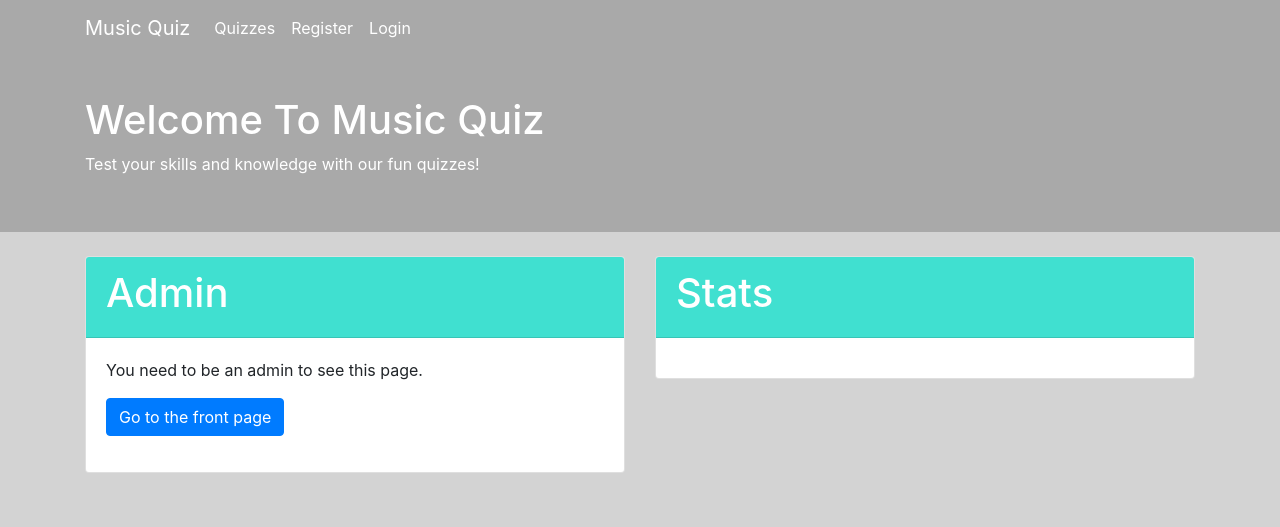
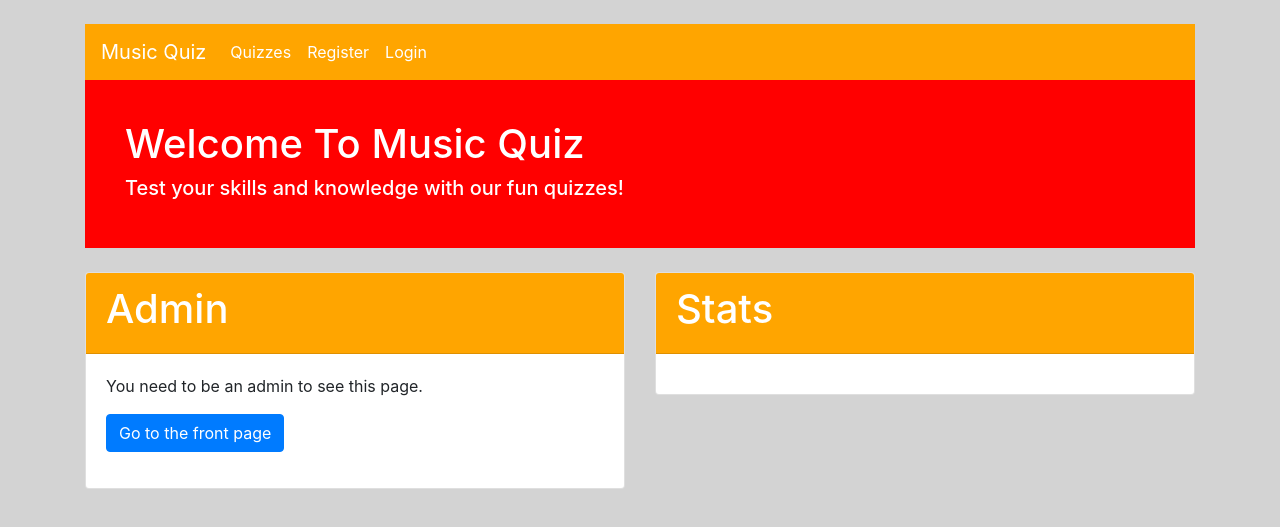
Before and after one commit to KooEeVee/24dbwebapp, a Flask app: page /admin in a window 1280 px wide. Shown: the top 527 px of the page. Run offline with Flask 3, Linux system fonts and the light colour scheme.

Commit message:
edit UI and design

```diff
--- a/templates/admin.html
+++ b/templates/admin.html
@@ -17,12 +17,10 @@
             <p><a class="btn btn-primary" href="/newquiz" role="button">Create new quiz</a></p>
             <p><a class="btn btn-primary" href="/" role="button">Play quizzes</a></p>
             <H2>Your quizzes</H2>
-
         {% else %}
             <p><a class="btn btn-primary" href="/newquiz" role="button">Create new quiz</a></p>
             <p><a class="btn btn-primary" href="/" role="button">Play quizzes</a></p>
             <H2>Your quizzes</H2>
-
             {% for quiz_label, quiz in dict_quizzes.items() %}
                 <h4>Name: {{ quiz_label }}</h4>
                 <h6>Category: {{ quiz.category }}</h6>
@@ -32,10 +30,8 @@
                     {% else %}
                         <h6>Published at: {{ quiz.published_at }}</h6>
                     {% endif %}
-
                 {% for question_label, question in quiz.questions.items() %}
                     <p>Question: {{ question_label }}</p>
-
                     <ul>
                         {% for option in question.options %}
                         <li>
@@ -43,9 +39,7 @@
                         </li>
                         {% endfor %}
                     </ul>
-
                 {% endfor %}
-
                 {% if quiz.published %}
                     <p>If you want to remove this quiz, click the button.</p>
                     <form action="/quizremoved" method="POST">
@@ -54,37 +48,26 @@
                     <input type="hidden" name="csrf_token" value="{{ session.csrf_token }}">
                     <button type="submit" class="btn btn-danger">Remove quiz</button>
                     </form>
-
                 {% else %}
                     <p><a class="btn btn-primary" href="/adminquiz/{{ quiz.quiz_id }}" role="button">Set correct options and publish quiz</a></p>
-
                 {% endif %}
-
+                <hr>
             {% endfor %}
-
         {% endif %}
-
     {% else %}
         <p>You need to be an admin to see this page.</p>
         <p><a class="btn btn-primary" href="/" role="button">Go to the front page</a></p>
-
     {% endif %}
-
 {% endblock %}
 
-
 {% block rightcardheader1 %}
-
     <h1>Stats</h1>
-
 {% endblock %}
 
 {% block contentrow1col2 %}
-
     {% if session.username and session.role == 'admin' %}
-
         <H2>Your quizzes played</H2>
-        <table class="table">
+        <table class="table table-bordered">
             <thead>
             <tr>
                 <th scope="col">Quiz name</th>
@@ -100,9 +83,8 @@
             {% endfor %}
             </tbody>
         </table>
-
         <H2>Your quizzes correct answers</H2>
-        <table class="table">
+        <table class="table table-bordered">
             <thead>
             <tr>
                 <th scope="col">Quiz name</th>
@@ -111,7 +93,6 @@
             </thead>
             <tbody>
             {% for row in own_quizzes_canswers %}
-
             <tr>
                 <td>{{ row.quiz_label }}</td>
                 <td>{{ row.correct_answer_count}}</td>
@@ -119,9 +100,8 @@
             {% endfor %}
             </tbody>
         </table>
-
         <H2>Your quizzes all answers</H2>
-        <table class="table">
+        <table class="table table-bordered">
             <thead>
             <tr>
                 <th scope="col">Quiz name</th>
@@ -137,39 +117,26 @@
             {% endfor %}
             </tbody>
         </table>
-
+        <hr>
         <H2>Quizzes played by you</H2>
-
             {% if not correct_answers %}
-
                 <H2>Correct answers</H2>
-
                 <div class="alert alert-primary" role="alert">
                     Your all time correct answers: {{ message2 }}
                 </div>
-
             {% else %}
-
                 <H2>Correct answers</H2>
-
                 <div class="alert alert-primary" role="alert">
                     Your all time correct answers: {{ correct_answers[0][1] }}
                 </div>
-
             {% endif %}
-
         {% if not played_quizzes %}
-
             <H2>Played quizzes</H2>
-
             <div class="alert alert-primary" role="alert">
                 Your all time played quizzes: {{ message2 }}
             </div>
-
         {% else %}
-
             <H2>Played quizzes</H2>
-
             <div class="alert alert-primary" role="alert">
                 <p>Your all time played quizzes: {{ played_quizzes[0][0] }}</p>
                 {% for row in played_quiznames %}
@@ -180,20 +147,15 @@
                 </ul>
                 {% endfor %}
             </div>
-
         {% endif %}
-
+        <hr>
         <H2>Settings</H2>
         <p>If you want to remove your account, quizzes and all user data, click the button.</p>
-
         <form action="/accountremoved" method="POST">
             <input type="hidden" id="userremove", name="userremove", value="True">
             <input type="hidden" name="csrf_token" value="{{ session.csrf_token }}">
             <button type="submit" class="btn btn-danger">Remove your account</button>
         </form>
-
     {% else %}
-
     {% endif %}
-
 {% endblock %}
--- a/templates/layout.html
+++ b/templates/layout.html
@@ -18,18 +18,18 @@
                 padding-top: 10px;
             }
             .navbar {
-                background-color: darkgrey;
+                background-color: orange;
             }
             .navbar-brand, .nav-link {
                 color: white;
             }
             .hero-section {
-                background-color: darkgrey;
+                background-color: red;
                 color: white;
-                padding: 40px 20px;
+                padding: 40px 40px;
             }
             .card-header {
-                background-color: turquoise;
+                background-color: orange;
                 color: white;
             }
             .card {
@@ -38,8 +38,10 @@
         </style>
     </head>
     <body>
-        <nav class="navbar navbar-expand-lg">
         <div class="container">
+            <div class="row mt-4">
+                <div class="col-12">
+                    <nav class="navbar navbar-expand">
                         <a class="navbar-brand" href="/">Music Quiz</a>
                         <button class="navbar-toggler" type="button" data-bs-toggle="collapse" data-bs-target="#navbarNav" aria-controls="navbarNav" aria-expanded="false" aria-label="Toggle navigation">
                         <span class="navbar-toggler-icon"></span>
@@ -84,16 +86,21 @@
                             </ul>
                         </div>
                     </div>
-        </nav>
-        <div class="hero-section">
-            <div class="container">
-                <h1>Welcome To Music Quiz</h1>
-                <p>Test your skills and knowledge with our fun quizzes!</p>
                 </div>
             </div>
-
-        <div class="container mt-4">
+        </nav>
+        <div class="container">
             <div class="row">
+                <div class="col-12">
+                    <div class="hero-section">
+                        <h1>Welcome To Music Quiz</h1>
+                        <h5>Test your skills and knowledge with our fun quizzes!</h5>
+                    </div>
+                </div>
+            </div>
+        </div>
+        <div class="container">
+            <div class="row mt-4">
                 <div class="col-md-6">
                     <div class="card">
                         <div class="card-header">
```
Also changed, not shown: templates/accountremoved.html (+6 -5 lines), templates/adminquiz.html (+2 -13 lines), templates/index.html (+3 -20 lines), templates/login.html (+5 -10 lines), templates/logout.html (+6 -5 lines), templates/newquiz.html (+2 -20 lines), templates/quiz.html (+11 -16 lines), templates/quizremoved.html (+6 -6 lines), templates/quizresult.html (+2 -25 lines), templates/rating.html (+2 -10 lines), templates/register.html (+5 -7 lines), templates/registersuccess.html (+6 -5 lines), templates/search.html (+6 -23 lines), templates/user.html (+1 -14 lines), 1 more files. Lines whose indentation alone changed are shown as unchanged.
